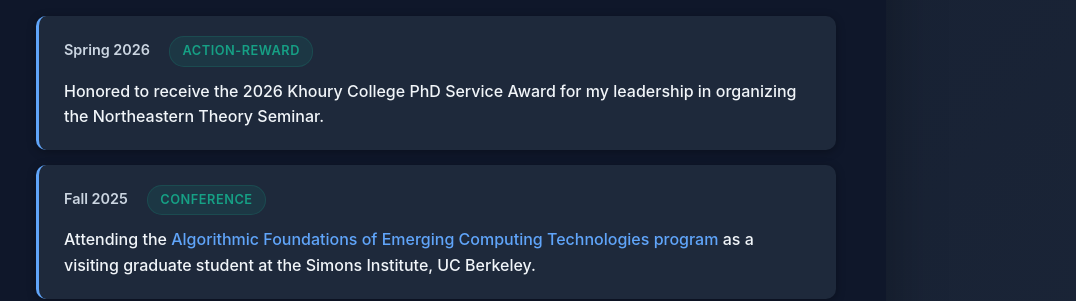
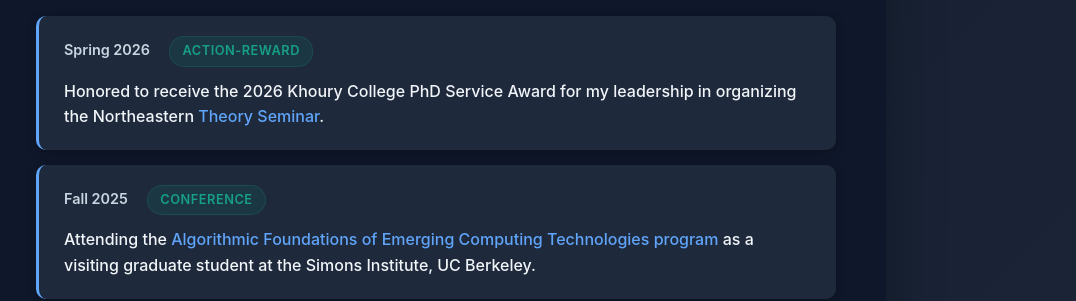
Before and after one commit to andisheGhs/andisheGhs.github.io, a Jekyll site: the page index.html, which Jekyll copies as it is, in a window 1280 px wide and 900 px high, scrolled down 1821 px. Shown: the part 179-480 px from the top of the window, without its empty margins (204-1280 px from the left). Built offline with Jekyll 4.4.1, drawn with Linux system fonts in a browser that asks for light colours; part of the change alters nothing that is shown.

```diff
--- a/index.html
+++ b/index.html
@@ -840,7 +840,7 @@
                     <div class="news-item">
                         <span class="news-date">Spring 2026</span>
                         <span class="news-tag tag-conference">Action-Reward</span>
-                        <p>Honored to receive the 2026 Khoury College PhD Service Award for my leadership in organizing the Northeastern Theory Seminar.</p>
+                        <p>Honored to receive the 2026 Khoury College PhD Service Award for my leadership in organizing the Northeastern <a href="https://www2.ccs.neu.edu/theory/seminar.html" target="_blank">Theory Seminar</a>.</p>
                     </div>
 
                     <div class="news-item">
```
